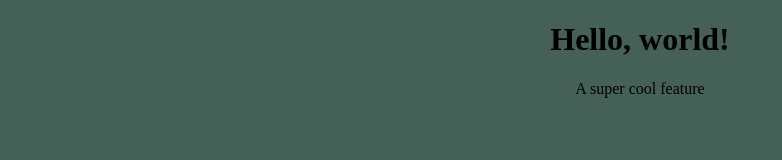
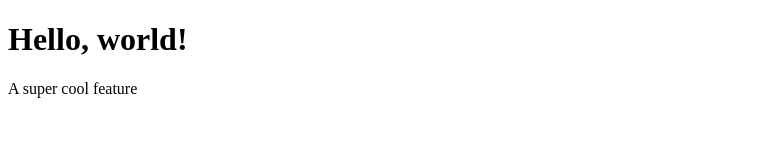
Before and after one commit to ianve06/git-demo, a plain HTML site: page index.html in a window 1280 px wide. Shown: the whole page, without its empty margins (0-782 px from the left). Drawn offline with Linux system fonts and the light colour scheme.

Commit message:
changes made

```diff
--- a/index.html
+++ b/index.html
@@ -2,7 +2,6 @@
 <html>
   <head>
     <title>My First Site</title>
-    <link rel="stylesheet" href="style.css">
   <body>
     <h1>Hello, world!</h1>
     <div>A super cool feature</div>
--- a/style.css
+++ /dev/null
@@ -1,5 +0,0 @@
-body {
-  background-color: rgb(68, 96, 87);
-  text-align: center;
-  text-decoration: solid;
-}
```
